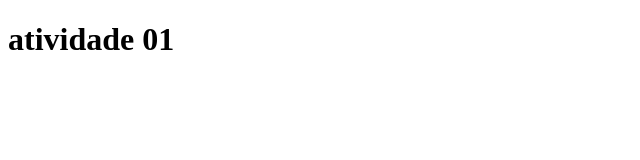
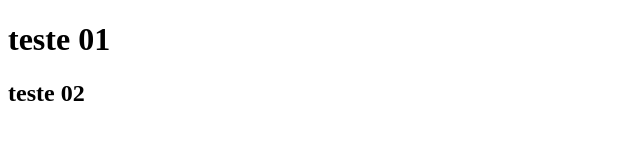
Before and after one commit to damottoca/Ambiente-de-teste, a plain HTML site: page index.html in a window 1280 px wide. Shown: the whole page, without its empty margins (0-640 px from the left). Drawn offline with Linux system fonts and the light colour scheme.

Commit message:
alteração 02

```diff
--- a/index.html
+++ b/index.html
@@ -6,6 +6,8 @@
     <title>Document</title>
 </head>
 <body>
-  <h1> atividade 01</h1>
+  <h1> teste 01</h1>
+
+  <h2> teste 02</h2>
 </body>
 </html>
```
